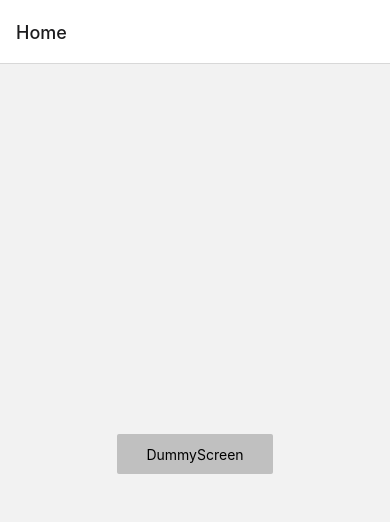
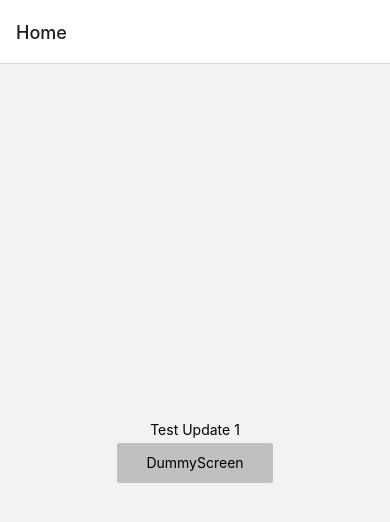
Before and after one commit to timmyjose/expo-updates-demo, a React Native app: screen /Home in a window 390 px wide. Shown: the top 522 px of the page. Built offline with nearby package versions, Linux system fonts and the light colour scheme.

Commit message:
chore: test update 1.

```diff
--- a/src/screens/Home.tsx
+++ b/src/screens/Home.tsx
@@ -9,6 +9,7 @@ const Home = () => {
 
   return (
     <View style={styles.container}>
+      <Text>Test Update 1</Text>
       <Pressable
         style={styles.button}
         onPress={() => navigaton.navigate('DummyScreen')}>
```
